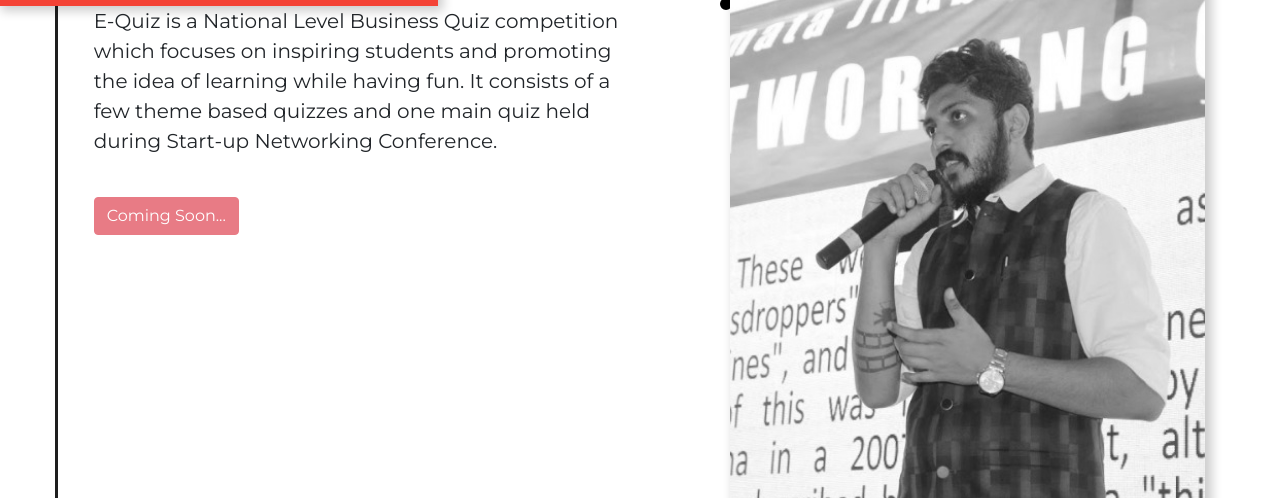
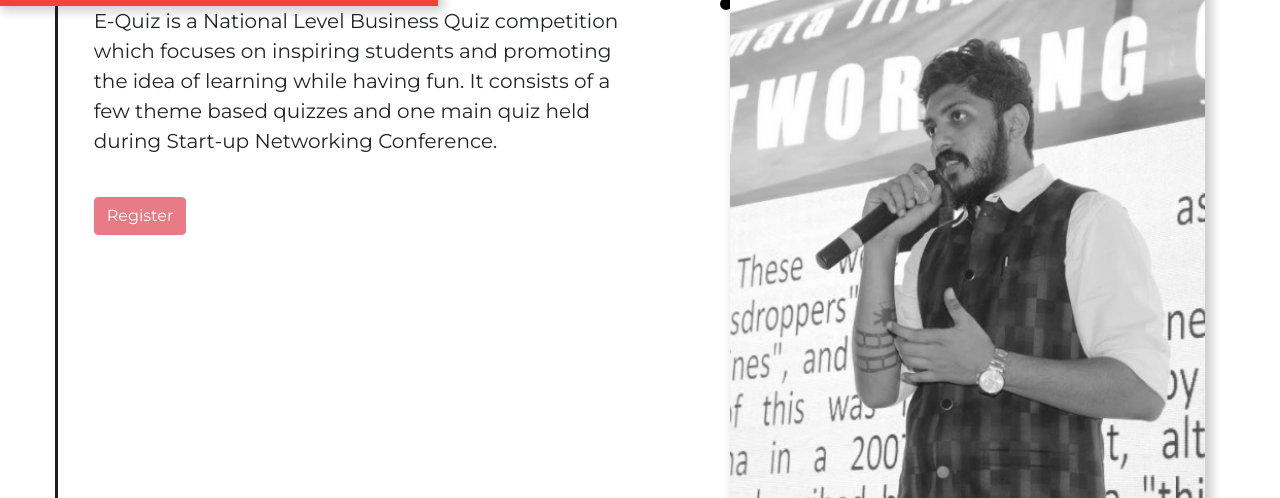
Before and after one commit to RishabMunot/E-Cell, a website: page events/e-quiz.html in a window 1280 px wide. Shown: the part 130-628 px from the top of the page. Drawn offline with nearby package versions, Linux system fonts and the light colour scheme.

Commit message:
Registration link updated

```diff
--- a/events/e-quiz.html
+++ b/events/e-quiz.html
@@ -57,7 +57,7 @@
                 </div> -->
 
                 <div class="register-div">
-                    <a href="#" class="register disabled btn-danger btn ">Coming Soon...</a>
+                    <a href="http://bit.ly/equiz2020" class="register disabled btn-danger btn ">Register</a>
                 </div>
 
             </div>
```
